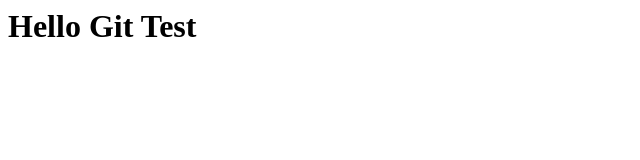
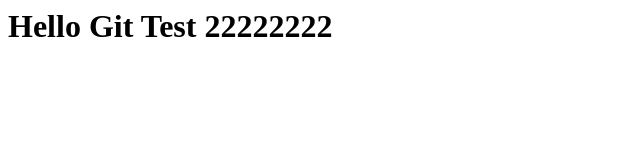
Before and after one commit to etkchnk/git-sample, a plain HTML site: page index.html in a window 1280 px wide. Shown: the whole page, without its empty margins (0-640 px from the left). Drawn offline with Linux system fonts and the light colour scheme.

Commit message:
Merge - 2

```diff
--- a/index.html
+++ b/index.html
@@ -1 +1 @@
-<h1>Hello Git Test<h1>
+<h1>Hello Git Test 22222222<h1>
```
